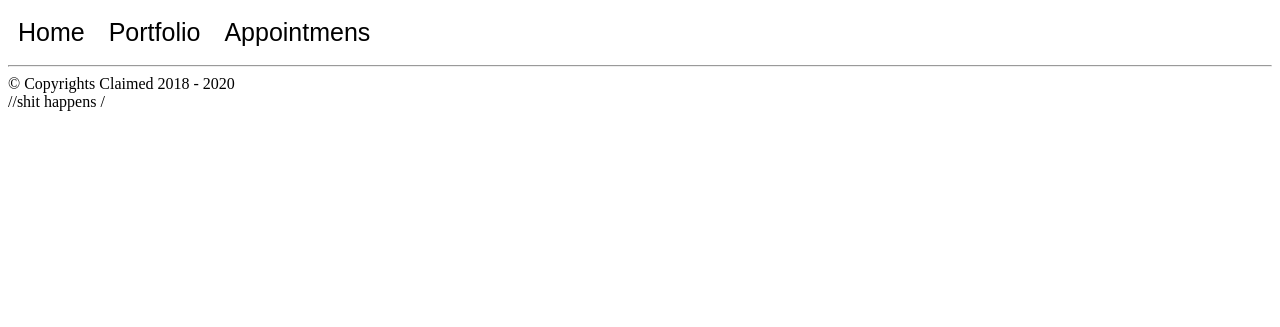
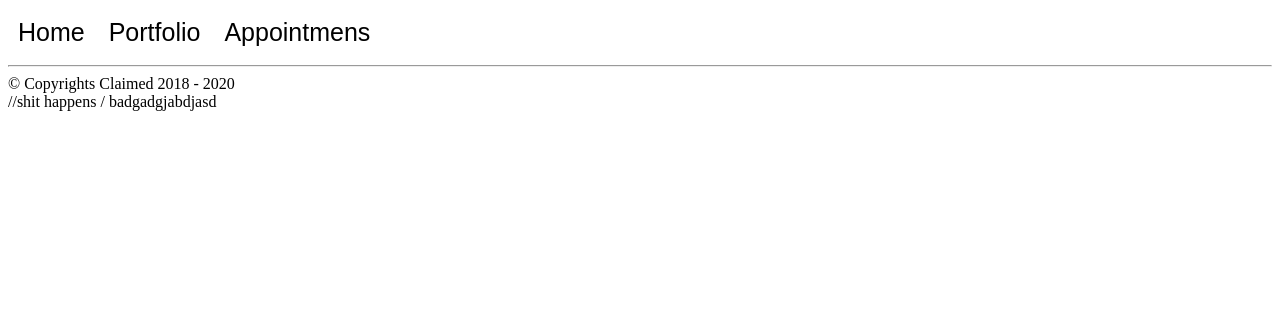
Before and after one commit to justokaywith/WebEngineering, a PHP site: page /index.php in a window 1280 px wide. Shown: the top 327 px of the page. Run offline with PHP 8.4, Linux system fonts and the light colour scheme.

Commit message:
Update index.php

```diff
--- a/index.php
+++ b/index.php
@@ -8,3 +8,4 @@
   </body>
 </html>
 //shit happens /
+badgadgjabdjasd
```
